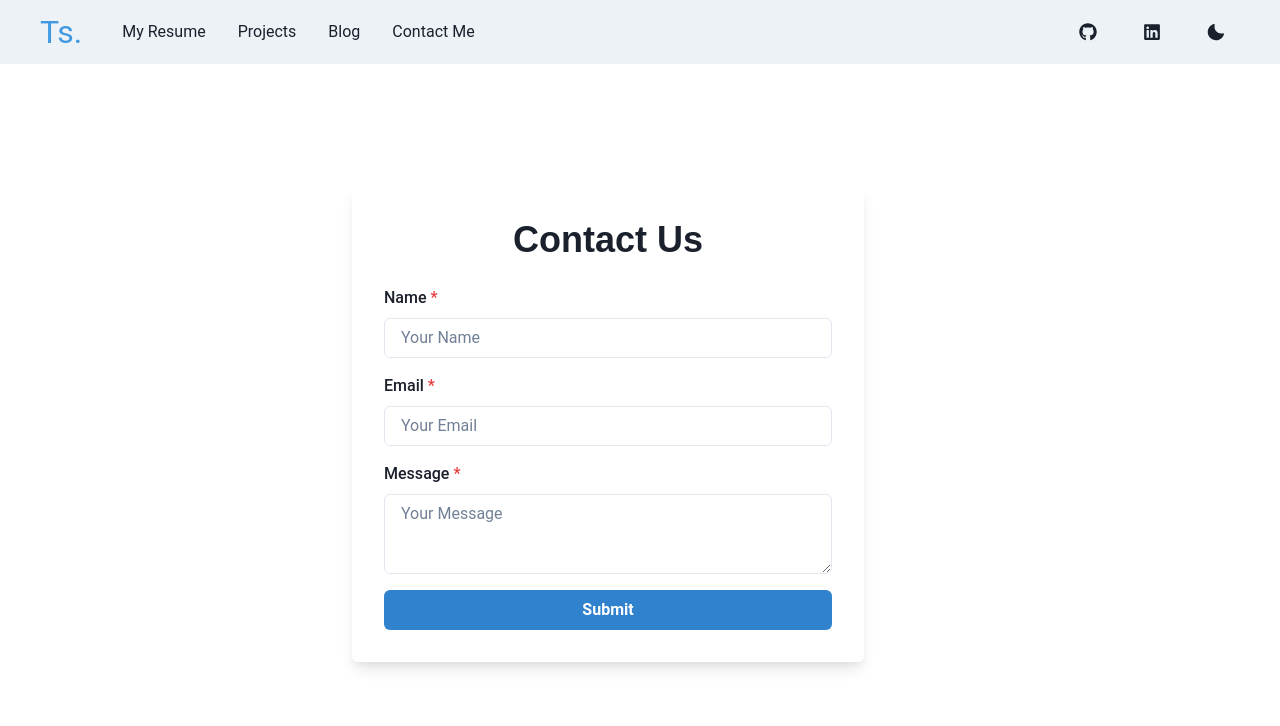
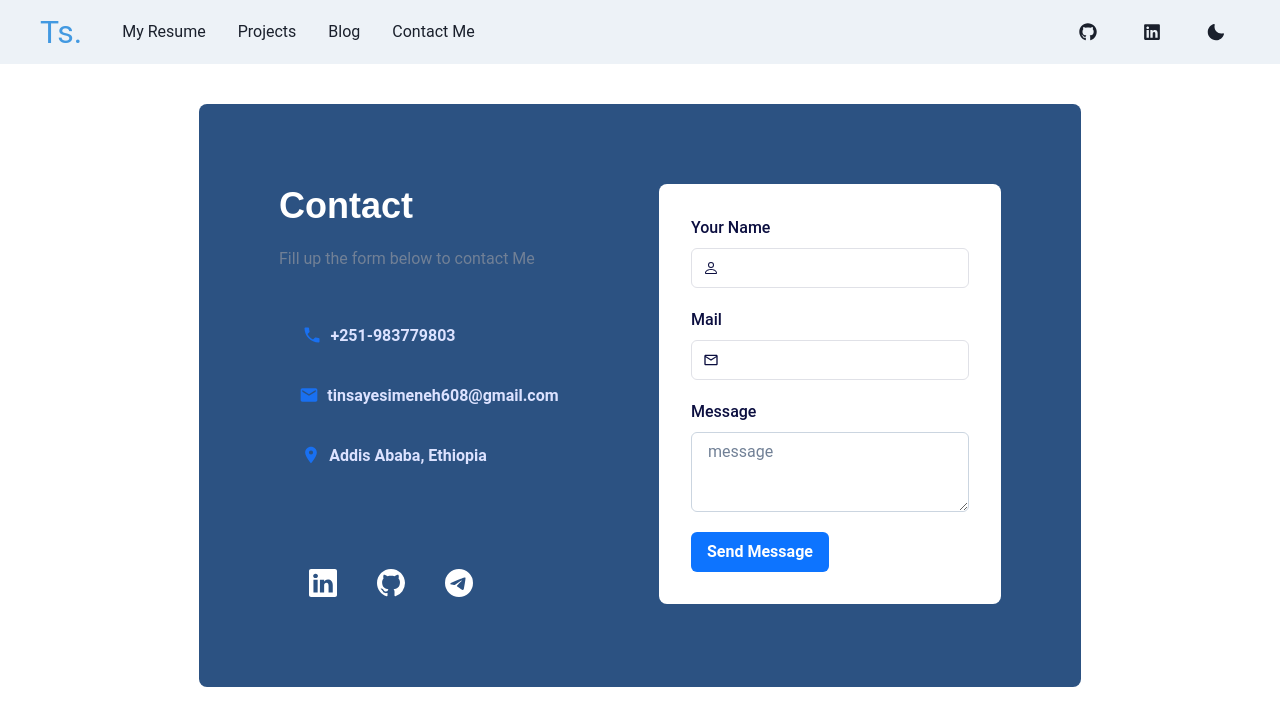
Before and after one commit to tinsaye-simeneh/portfolio, a Next.js app: page /contact-me in a window 1280 px wide. Shown: the top 726 px of the page. Built offline with nearby package versions, Linux system fonts and the light colour scheme.

Commit message:
fix: contact us form changed

```diff
--- a/src/app/contact-me/page.tsx
+++ b/src/app/contact-me/page.tsx
@@ -1,97 +1,166 @@
 "use client";
+
 import {
+  Container,
+  Flex,
   Box,
+  Heading,
+  Text,
+  IconButton,
   Button,
+  VStack,
+  HStack,
+  Wrap,
+  WrapItem,
   FormControl,
   FormLabel,
   Input,
+  InputGroup,
+  InputLeftElement,
   Textarea,
-  Heading,
-  VStack,
 } from "@chakra-ui/react";
-import { useState } from "react";
+import { MdPhone, MdEmail, MdLocationOn, MdOutlineEmail } from "react-icons/md";
+import { BsGithub, BsTelegram, BsLinkedin, BsPerson } from "react-icons/bs";
 
-export default function ContactUs() {
-  const [formData, setFormData] = useState({
-    name: "",
-    email: "",
-    message: "",
-  });
-
-  const handleInputChange = (
-    e: React.ChangeEvent<HTMLInputElement | HTMLTextAreaElement>
-  ) => {
-    const { name, value } = e.target;
-    setFormData({
-      ...formData,
-      [name]: value,
-    });
-  };
-
-  const handleSubmit = (e: React.FormEvent) => {
-    e.preventDefault();
-    console.log(formData);
-  };
-
+export default function Contact() {
   return (
+    <Container maxW="full" mt={0} centerContent overflow="hidden">
+      <Flex>
         <Box
-      w="95vw"
-      h="90vh"
-      display="flex"
-      flexDirection="column"
-      justifyContent="center"
-      alignItems="center"
-      px={4}
+          bg="blue.700"
+          color="white"
+          borderRadius="lg"
+          m={{ sm: 4, md: 16, lg: 10 }}
+          p={{ sm: 5, md: 5, lg: 16 }}
         >
-      <Box
-        w={{ base: "100%", md: "40vw" }}
-        p={8}
-        boxShadow="lg"
-        borderRadius="md"
+          <Box p={4}>
+            <Wrap spacing={{ base: 20, sm: 3, md: 5, lg: 20 }}>
+              <WrapItem>
+                <Box>
+                  <Heading>Contact</Heading>
+                  <Text mt={{ sm: 3, md: 3, lg: 5 }} color="gray.500">
+                    Fill up the form below to contact Me
+                  </Text>
+                  <Box py={{ base: 5, sm: 5, md: 8, lg: 10 }}>
+                    <VStack pl={0} spacing={3} alignItems="flex-start">
+                      <Button
+                        size="md"
+                        height="48px"
+                        width="200px"
+                        variant="ghost"
+                        color="#DCE2FF"
+                        _hover={{ border: "2px solid #1C6FEB" }}
+                        leftIcon={<MdPhone color="#1970F1" size="20px" />}
                       >
-        <Heading as="h1" mb={6} textAlign="center">
-          Contact Us
-        </Heading>
-        <form onSubmit={handleSubmit}>
-          <VStack spacing={4}>
-            <FormControl id="name" isRequired>
-              <FormLabel>Name</FormLabel>
-              <Input
-                type="text"
-                name="name"
-                value={formData.name}
-                onChange={handleInputChange}
-                placeholder="Your Name"
+                        +251-983779803
+                      </Button>
+                      <Button
+                        size="md"
+                        height="48px"
+                        width="300px"
+                        variant="ghost"
+                        color="#DCE2FF"
+                        _hover={{ border: "2px solid #1C6FEB" }}
+                        leftIcon={<MdEmail color="#1970F1" size="20px" />}
+                      >
+                        tinsayesimeneh608@gmail.com
+                      </Button>
+                      <Button
+                        size="md"
+                        height="48px"
+                        width="230px"
+                        variant="ghost"
+                        color="#DCE2FF"
+                        _hover={{ border: "2px solid #1C6FEB" }}
+                        leftIcon={<MdLocationOn color="#1970F1" size="20px" />}
+                      >
+                        Addis Ababa, Ethiopia
+                      </Button>
+                    </VStack>
+                  </Box>
+                  <HStack
+                    mt={{ lg: 10, md: 10 }}
+                    spacing={5}
+                    px={5}
+                    alignItems="flex-start"
+                  >
+                    <IconButton
+                      aria-label="facebook"
+                      variant="ghost"
+                      size="lg"
+                      isRound={true}
+                      _hover={{ bg: "#0D74FF" }}
+                      icon={<BsLinkedin size="28px" color="white" />}
+                    />
+                    <IconButton
+                      aria-label="github"
+                      variant="ghost"
+                      size="lg"
+                      isRound={true}
+                      _hover={{ bg: "#0D74FF" }}
+                      icon={<BsGithub size="28px" color="white" />}
+                    />
+                    <IconButton
+                      aria-label="discord"
+                      variant="ghost"
+                      size="lg"
+                      isRound={true}
+                      _hover={{ bg: "#0D74FF" }}
+                      icon={<BsTelegram size="28px" color="white" />}
+                    />
+                  </HStack>
+                </Box>
+              </WrapItem>
+              <WrapItem>
+                <Box bg="white" borderRadius="lg">
+                  <Box m={8} color="#0B0E3F">
+                    <VStack spacing={5}>
+                      <FormControl id="name">
+                        <FormLabel>Your Name</FormLabel>
+                        <InputGroup borderColor="#E0E1E7">
+                          <InputLeftElement pointerEvents="none">
+                            <BsPerson color="gray.800" />
+                          </InputLeftElement>
+                          <Input type="text" size="md" />
+                        </InputGroup>
+                      </FormControl>
+                      <FormControl id="name">
+                        <FormLabel>Mail</FormLabel>
+                        <InputGroup borderColor="#E0E1E7">
+                          <InputLeftElement pointerEvents="none">
+                            <MdOutlineEmail color="gray.800" />
+                          </InputLeftElement>
+                          <Input type="text" size="md" />
+                        </InputGroup>
+                      </FormControl>
+                      <FormControl id="name">
+                        <FormLabel>Message</FormLabel>
+                        <Textarea
+                          borderColor="gray.300"
+                          _hover={{
+                            borderRadius: "gray.300",
+                          }}
+                          placeholder="message"
                         />
                       </FormControl>
-
-            <FormControl id="email" isRequired>
-              <FormLabel>Email</FormLabel>
-              <Input
-                type="email"
-                name="email"
-                value={formData.email}
-                onChange={handleInputChange}
-                placeholder="Your Email"
-              />
+                      <FormControl id="name" float="right">
+                        <Button
+                          variant="solid"
+                          bg="#0D74FF"
+                          color="white"
+                          _hover={{}}
+                        >
+                          Send Message
+                        </Button>
                       </FormControl>
-
-            <FormControl id="message" isRequired>
-              <FormLabel>Message</FormLabel>
-              <Textarea
-                name="message"
-                value={formData.message}
-                onChange={handleInputChange}
-                placeholder="Your Message"
-              />
-            </FormControl>
-
-            <Button type="submit" colorScheme="blue" width="full">
-              Submit
-            </Button>
                     </VStack>
-        </form>
                   </Box>
                 </Box>
+              </WrapItem>
+            </Wrap>
+          </Box>
+        </Box>
+      </Flex>
+    </Container>
   );
 }
```
Lines whose indentation alone changed are shown as unchanged.
